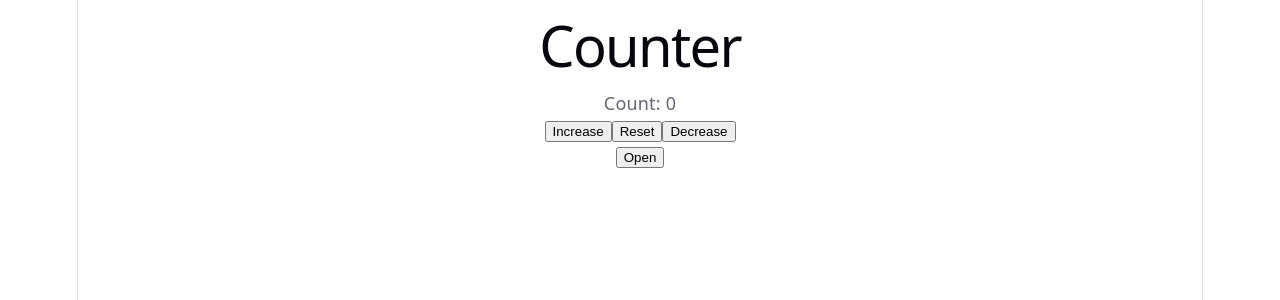
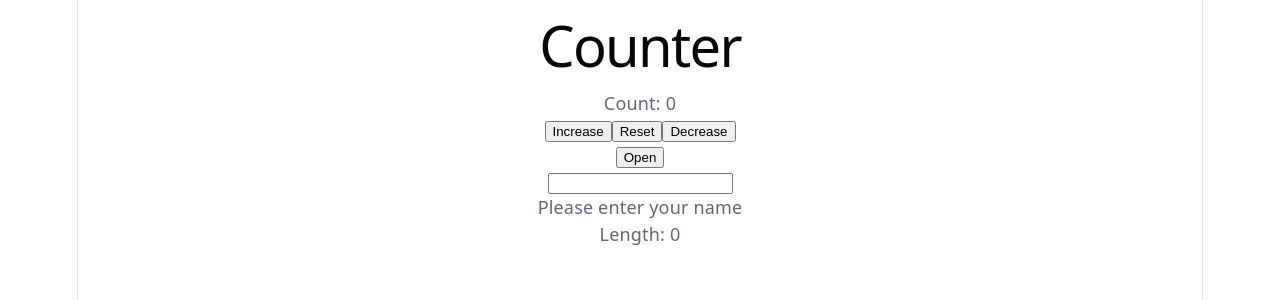
Before and after one commit to kho903/dev-journey, a React (Vite) app in the folder learning/react/02-state-events/practice/react-state-events-practice/: page / in a window 1280 px wide. Shown: the top 300 px of the page. Built offline with nearby package versions, Linux system fonts and the light colour scheme.

Commit message:
feat: add controlled input practice
Refs #24

```diff
--- a/learning/react/02-state-events/practice/react-state-events-practice/src/App.jsx
+++ b/learning/react/02-state-events/practice/react-state-events-practice/src/App.jsx
@@ -1,11 +1,13 @@
 import Counter from "./practice/01-counter/Counter";
 import Toggle from "./practice/02-toggle/Toggle";
+import ControlledInput from "./practice/03-controlled-input/ControlledInput";
 
 function App() {
   return (
     <section>
       <Counter />
       <Toggle />
+      <ControlledInput />
     </section>
   );
 }
--- /dev/null
+++ b/learning/react/02-state-events/practice/react-state-events-practice/src/practice/03-controlled-input/ControlledInput.jsx
@@ -0,0 +1,19 @@
+import { useState } from "react";
+
+function ControlledInput() {
+  const [name, setName] = useState("");
+
+  function handleChange(event) {
+    setName(event.target.value);
+  }
+
+  return (
+    <section>
+      <input type="text" value={name} onChange={handleChange} />
+
+      <p>{name.trim() === "" ? "Please enter your name" : `Hello, ${name}`}</p>
+      <p>Length: {name.length}</p>
+    </section>
+  );
+}
+export default ControlledInput;
```
